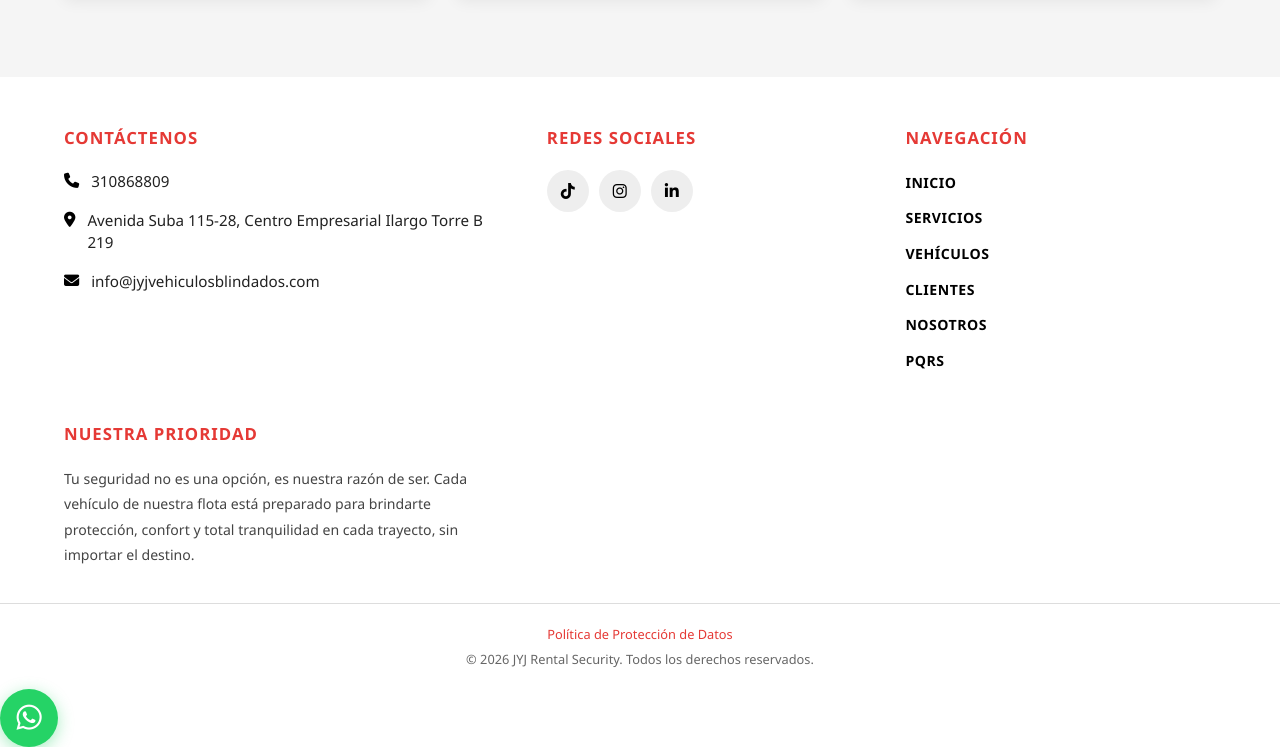
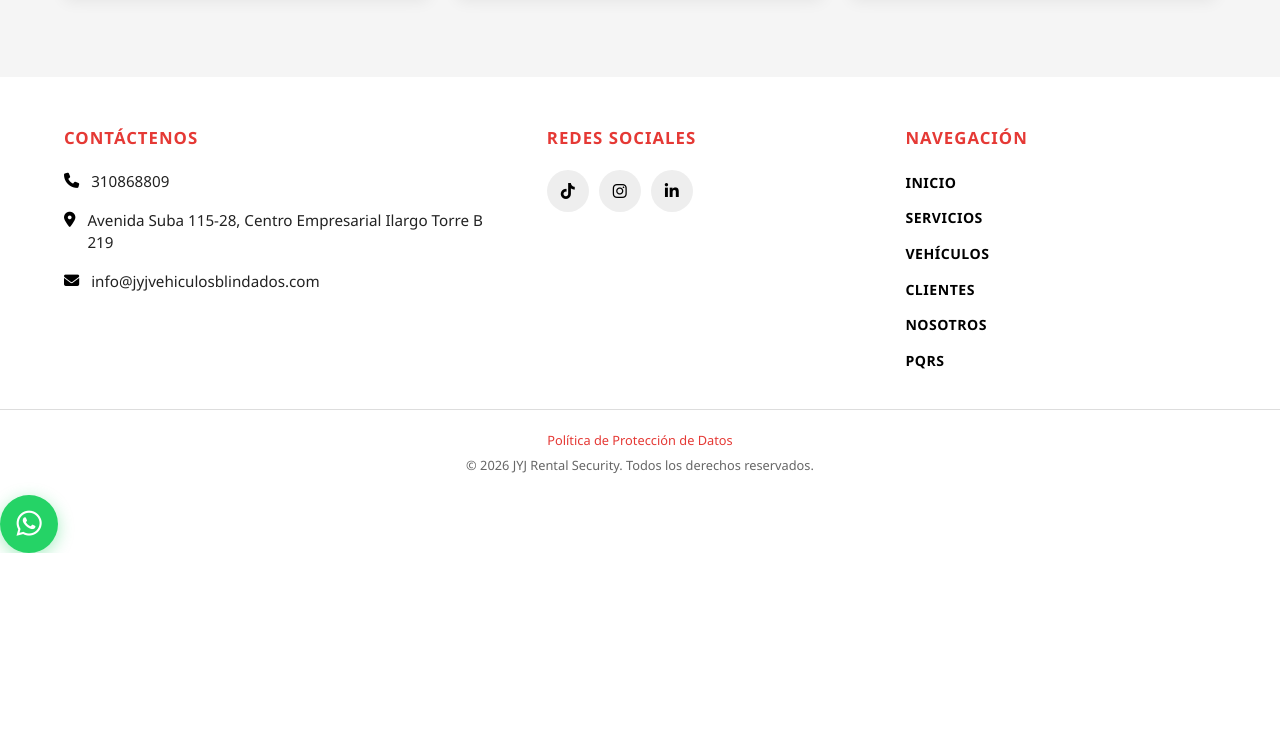
Before and after one commit to frmateus40/Jyj-rental-seguirty-, a plain HTML site: page clientes.html in a window 1280 px wide. Shown: the part 1232-1979 px from the top of the page. After the commit the page ends 1785 px from the top, so only its background shows below. Drawn offline with Linux system fonts and the light colour scheme.

Commit message:
Elimina sección Nuestra Prioridad del footer en todas las páginas
Co-Authored-By: Claude Sonnet 4.6 <noreply@anthropic.com>

```diff
--- a/clientes.html
+++ b/clientes.html
@@ -133,11 +133,7 @@
             <li><a href="pqrs.html">PQRS</a></li>
           </ul>
         </div>
-        <div class="footer-col footer-col-prioridad">
-          <h4>Nuestra Prioridad</h4>
-          <p>Tu seguridad no es una opción, es nuestra razón de ser. Cada vehículo de nuestra flota está preparado para brindarte protección, confort y total tranquilidad en cada trayecto, sin importar el destino.</p>
-        </div>
-      </div>
+</div>
     </div>
     <div class="footer-bottom">
       <div class="container footer-bottom-inner">
```
Also changed, not shown: nosotros.html (+1 -5 lines), pqrs.html (+1 -5 lines), servicios.html (+1 -5 lines), vehiculos.html (+1 -5 lines).
